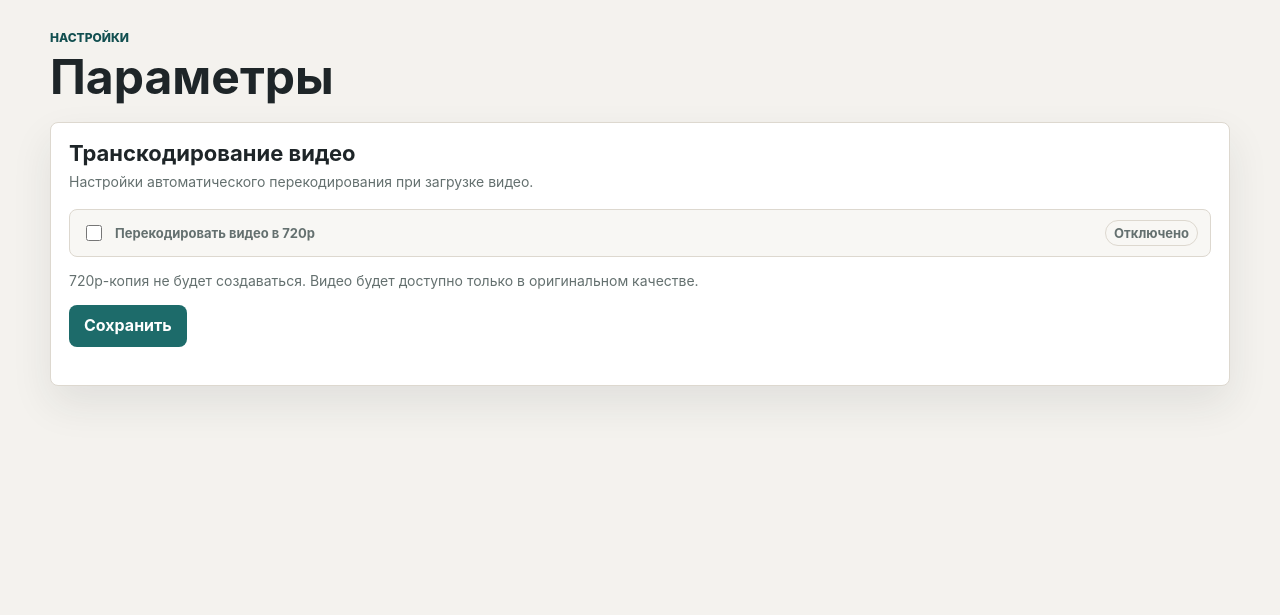
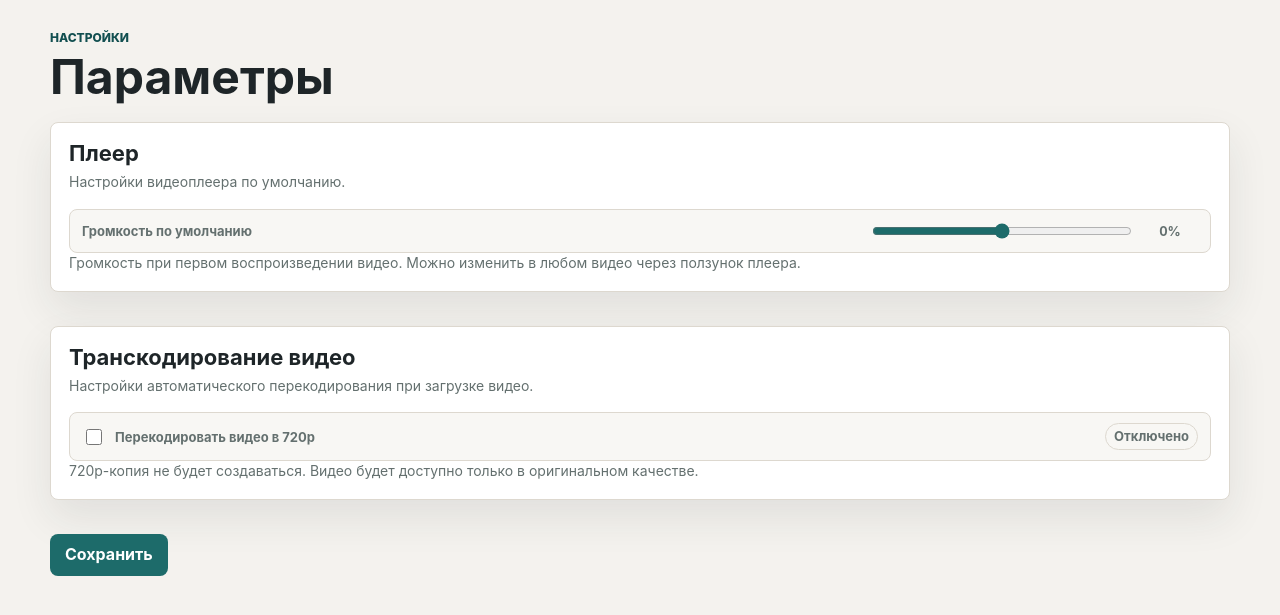
Before and after one commit to VoidEmptiness/Video-Library, a FastAPI app: template app/templates/settings.html in a window 1280 px wide. Shown: the part 67-682 px from the top of the page. Run offline with FastAPI, Linux system fonts and the light colour scheme; the template is opened without the code that fills it, so the values that code supplies are empty; parts of the project's set-up code (start-up, migrations or seed data) failed here and were passed over.

Commit message:
Добавлено | Настройки Добавлена настройка дефолтной громкости плеера через слайдер.

```diff
--- a/app/main.py
+++ b/app/main.py
@@ -445,6 +445,7 @@ def video_page(
     resolution_label = f"{video_width}×{video_height}" if video_width and video_height else None
     codec_display = {"hevc": "H.265", "h264": "H.264", "h265": "H.265"}.get(codec_name, codec_name) if codec_name else None
     has_720p = bool(video.filename_720p) and video_path(video.filename_720p).exists()
+    default_volume = get_setting("default_volume", 1.0)
     return templates.TemplateResponse(
         "video.html",
         {
@@ -458,6 +459,7 @@ def video_page(
             "video_width": video_width,
             "video_height": video_height,
             "has_720p": has_720p,
+            "default_volume": default_volume,
         },
     )
 
@@ -1026,6 +1028,7 @@ def settings_page(
             "request": request,
             "title": f"{APP_TITLE} — Настройки",
             "transcode_to_720p": settings.get("transcode_to_720p", True),
+            "default_volume": settings.get("default_volume", 1.0),
         },
     )
 
@@ -1034,6 +1037,10 @@ def settings_page(
 def settings_save(
     _: UserHTML,
     transcode_to_720p: Annotated[str | None, Form()] = None,
+    default_volume: Annotated[float | None, Form()] = None,
 ):
-    save_settings({"transcode_to_720p": transcode_to_720p == "1"})
+    settings = {"transcode_to_720p": transcode_to_720p == "1"}
+    if default_volume is not None:
+        settings["default_volume"] = max(0.0, min(1.0, default_volume))
+    save_settings(settings)
     return RedirectResponse(url="/settings", status_code=303)
--- a/app/services/settings.py
+++ b/app/services/settings.py
@@ -9,6 +9,7 @@ _SETTINGS_FILE = _SETTINGS_DIR / "settings.json"
 
 _DEFAULT_SETTINGS = {
     "transcode_to_720p": True,
+    "default_volume": 1.0,
 }
 
 
--- a/app/static/app.js
+++ b/app/static/app.js
@@ -644,6 +644,32 @@ function wireQualitySwitch() {
   });
 }
 
+function wireVolumeSlider() {
+  const slider = document.querySelector("[data-volume-slider]");
+  const label = document.querySelector("[data-volume-label]");
+  if (!slider || !label) return;
+
+  function updateLabel() {
+    const pct = Math.round(parseFloat(slider.value) * 100);
+    label.textContent = `${pct}%`;
+  }
+
+  slider.addEventListener("input", updateLabel);
+}
+
+function applyDefaultVolume() {
+  const video = document.querySelector("video.player");
+  if (!video) return;
+
+  const volumeEl = document.querySelector("[data-default-volume]");
+  if (!volumeEl) return;
+
+  const vol = parseFloat(volumeEl.value);
+  if (!isNaN(vol)) {
+    video.volume = Math.max(0, Math.min(1, vol));
+  }
+}
+
 document.addEventListener("DOMContentLoaded", () => {
   wireSearchForm();
   wireUntaggedFilter();
@@ -657,4 +683,6 @@ document.addEventListener("DOMContentLoaded", () => {
   wireFolderToggles();
   wireBulkTranscodeIndicators();
   wireQualitySwitch();
+  wireVolumeSlider();
+  applyDefaultVolume();
 });
--- a/app/templates/settings.html
+++ b/app/templates/settings.html
@@ -7,13 +7,34 @@
     </div>
   </section>
 
+  <form method="post" action="/settings" class="form-stack">
+    <section class="section-block">
+      <div class="panel-title">
+        <h2>Плеер</h2>
+        <p>Настройки видеоплеера по умолчанию.</p>
+      </div>
+
+      <label class="switch-row" style="flex-wrap: wrap">
+        <span>Громкость по умолчанию</span>
+        <span style="margin-left: auto; display: flex; align-items: center; gap: 0.5rem">
+          <input type="range" name="default_volume" min="0" max="1" step="0.01" value="{{ default_volume }}"
+                 data-volume-slider style="width: 260px" />
+          <output data-volume-label style="min-width: 3.5rem; text-align: center; font-variant-numeric: tabular-nums">
+            {{ "%.0f"|format(default_volume * 100) }}%
+          </output>
+        </span>
+      </label>
+      <p class="status" style="margin-top: 0">
+        Громкость при первом воспроизведении видео. Можно изменить в любом видео через ползунок плеера.
+      </p>
+    </section>
+
     <section class="section-block">
       <div class="panel-title">
         <h2>Транскодирование видео</h2>
         <p>Настройки автоматического перекодирования при загрузке видео.</p>
       </div>
 
-    <form method="post" action="/settings" class="form-stack">
       <label class="switch-row">
         <input type="hidden" name="transcode_to_720p" value="0" />
         <input type="checkbox" name="transcode_to_720p" value="1" {% if transcode_to_720p %}checked{% endif %} />
@@ -31,10 +52,10 @@
           720p-копия не будет создаваться. Видео будет доступно только в оригинальном качестве.
         {% endif %}
       </p>
+    </section>
 
     <div class="toolbar">
       <button class="button" type="submit">Сохранить</button>
     </div>
   </form>
-  </section>
 {% endblock %}
--- a/app/templates/video.html
+++ b/app/templates/video.html
@@ -11,6 +11,7 @@
   </section>
 
   <section class="player-shell">
+    <input type="hidden" data-default-volume value="{{ default_volume }}" />
     <video class="player" controls preload="auto">
       <source src="/media/{{ video.id }}" type="{{ video.content_type }}" data-quality="original" />
       {% if has_720p %}
```
Lines whose indentation alone changed are shown as unchanged.
